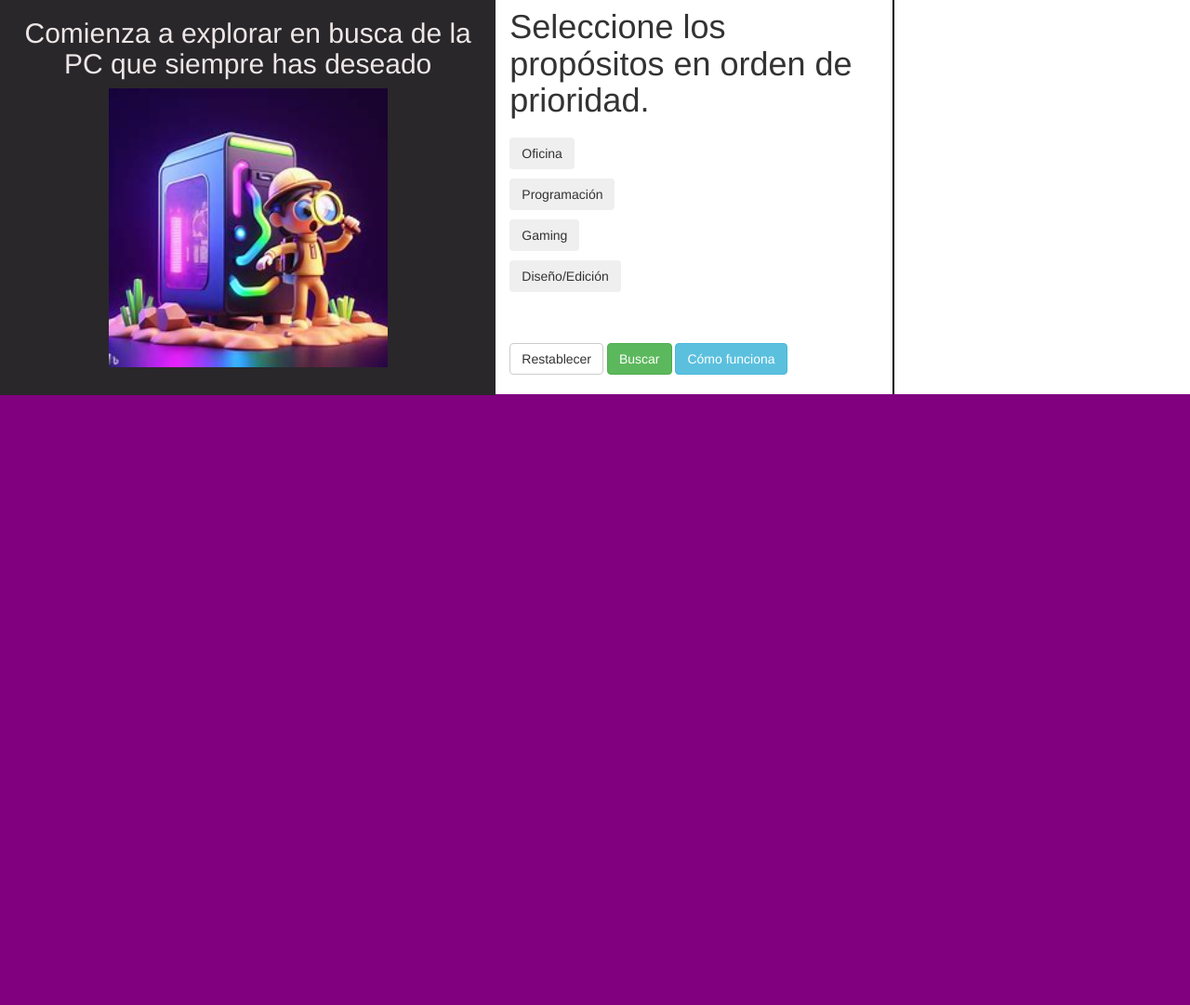
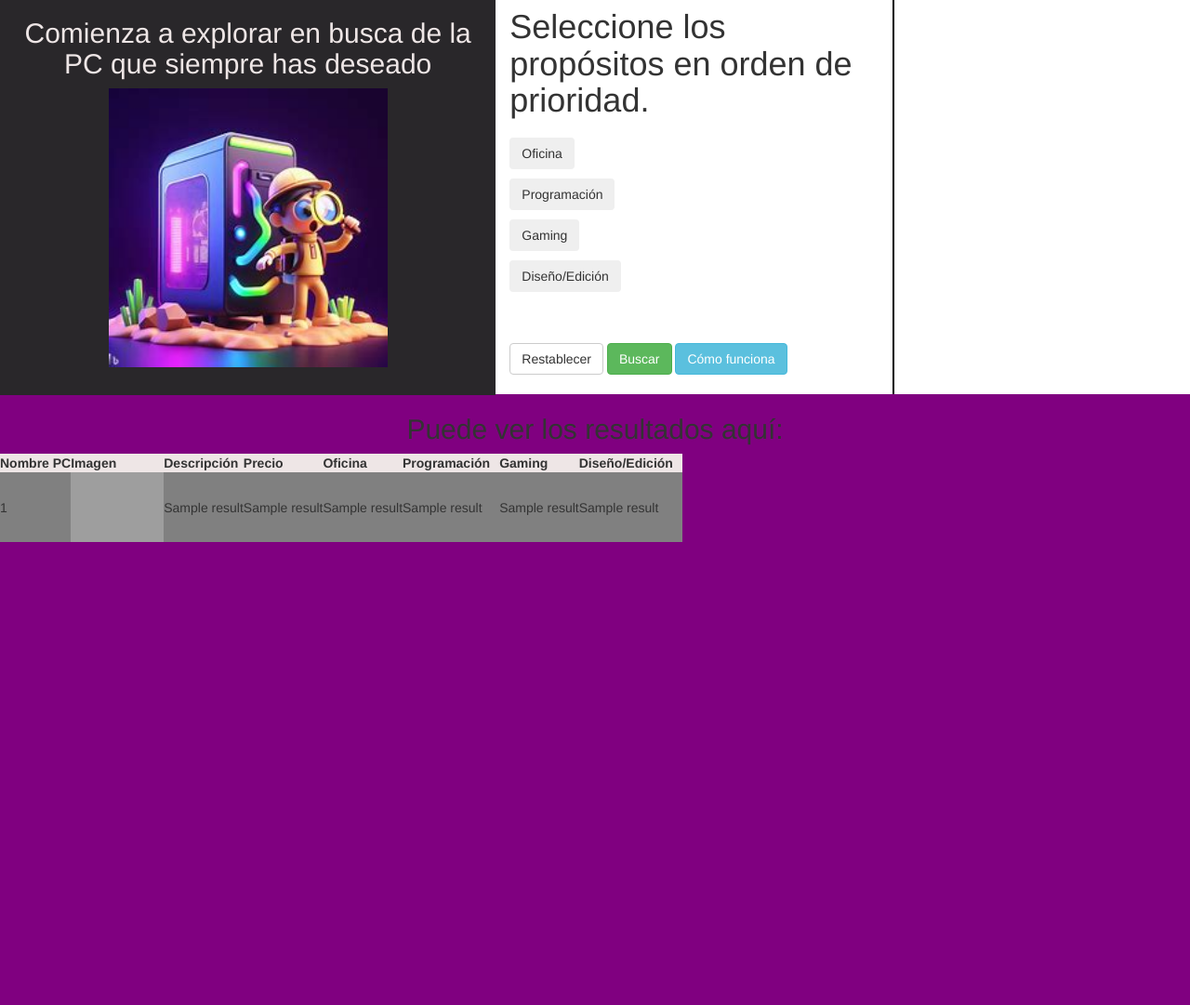
Before and after one commit to EduardoSaavedraQ/YourPC_maintainence, a Flask app: template templates/searchPC.html in a window 1280 px wide. Shown: the part 53-1134 px from the top of the page at 93% size. Before the commit the page ends 478 px from the top, so only its background shows below. Run offline with Flask 3, Linux system fonts and the light colour scheme; a user stored in the database is signed in; the template is opened without the code that fills it: most values are stand-ins (such as "Sample title", 1, 10 or a date in 2020); some libraries are stand-ins or nearby versions; grey boxes are pictures that could not be loaded.

Commit message:
Mostrar resultados de consulta en una tabla en searchPC.html

```diff
--- a/App.py
+++ b/App.py
@@ -125,7 +125,7 @@ def searchPC():
             conn = conectar()
             cur = conn.cursor()
 
-            sql_campos = "SELECT pk_nombre, descripcion, precio, oficina, programacion, gaming, edicion, imagen FROM pc "
+            sql_campos = "SELECT pk_nombre, imagen, descripcion, precio, oficina, programacion, gaming, edicion FROM pc "
 
             #Preparar consulta de SQL
             if len(data) == 0:
@@ -154,9 +154,15 @@ def searchPC():
                 print(sql_condiciones)
 
                 cur.execute(sql_campos + sql_condiciones)
+
             res = cur.fetchall()
 
+            print(len(res))
             print(res)
+
+            if len(res) > 0:
+                return jsonify(res)
+
 
         except(mysql.connector.DatabaseError) as error:
             print(error)
@@ -166,7 +172,5 @@ def searchPC():
                 cur.close()
                 conn.close()
 
-    return render_template("searchPC.html")
-
 if __name__ == '__main__':
     app.run(debug=True)
--- a/templates/searchPC.html
+++ b/templates/searchPC.html
@@ -103,19 +103,80 @@
             </div>
             <div id="propositos_area" class="col-lg-4" style="height: 425px; background-color: white;">
                 <h1 style="position: relative; top: -10px;">Seleccione los propósitos en orden de prioridad.</h1>
+
                 <button class="Proposito btn" value="oficina">Oficina</button><br>
                 <button class="Proposito btn" value="programacion">Programación</button><br>
                 <button class="Proposito btn" value="gaming">Gaming</button><br>
                 <button class="Proposito btn" value="edicion">Diseño/Edición</button><br><br>
 
-                <div style="position: absolute; top: 370px;"><button id="Restablecer" class="btn btn-default">Restablecer</button> <button id="Buscar" class="btn btn-success">Buscar</button> <button id="myBtn" class="btn btn-info">Cómo funciona</button></div>
-
+                <div style="position: absolute; top: 370px;">
+                    <button id="Restablecer" class="btn btn-default">Restablecer</button>
+                    <button id="Buscar" type="submit" class="btn btn-success">Buscar</button>
+                    <button id="myBtn" class="btn btn-info">Cómo funciona</button>
+                </div>
 
             </div>
             <div id="orden_area" class="col-lg-3" style="padding-top: 50px; padding-left: 50px; height: 425px; border-left: 2px solid black; background-color: white;"></div>
         </div>
+        <div class="row">
+            <h2 style="font-weight: 300; text-align: center;">Puede ver los resultados aquí:</h2>
+            <table id="Tabla_resultados" class="table-responsive table-hover" style="display: none;">
+                <thead>
+                    <th>Nombre PC</th>
+                    <th>Imagen</th>
+                    <th>Descripción</th>
+                    <th>Precio</th>
+                    <th style="padding-right: 10px;">Oficina</th>
+                    <th style="padding-right: 10px;">Programación</th>
+                    <th style="padding-right: 10px;">Gaming</th>
+                    <th style="padding-right: 10px;">Diseño/Edición</th>
+                </thead>
+                <tbody id="Resultados">
+
+                </tbody>
+            </table>
+
+
+                {% if no_results %}
+                <div class="alert alert-danger" role="alert">
+                    Lo sentimos. Actualmente no existen resultados para su consulta.
+                </div>
+                {% endif %}
+
+                {% if results %}
+                    <div class="table-responsive" action="searchPC">
+                        <table class="table-hover" style="height: 593px; overflow-x: scroll; overflow-y: scroll; display: block;">
+                            <thead style="position: sticky; top: 0; background-color: #EEE6E6;">
+                                <tr>
+                                    <th>Nombre PC</th>
+                                    <th>Imagen</th>
+                                    <th>Descripción</th>
+                                    <th>Precio</th>
+                                    <th style="padding-right: 10px;">Oficina</th>
+                                    <th style="padding-right: 10px;">Programación</th>
+                                    <th style="padding-right: 10px;">Gaming</th>
+                                    <th style="padding-right: 10px;">Diseño/Edición</th>
+                                </tr>
+                            </thead>
+                            <tbody style="background-color: gray;">
+                                {% for r in results %}
+                                <tr>
+                                    <td>{{r[0]}}</td>
+                                    <td><img src="../static/uploads/{{r[1]}}" style="width: 100px;" alt="Imagen de PC"></td>
+                                    <td>{{r[2]}}</td>
+                                    <td>{{r[3]}}</td>
+                                    <td>{{r[4]}}</td>
+                                    <td>{{r[5]}}</td>
+                                    <td>{{r[6]}}</td>
+                                    <td>{{r[7]}}</td>
+                                </tr>
+                                {% endfor %}
+                            </tbody>
+                        </table>
+                    </div>
+                {% endif %}
+        </div>
     </div>
-    <div id="data"></div>
     <script>
         // Creamos un arreglo en donde guardaremos los propósitos conforme se vayan seleccionando
         let propositos = [];
@@ -162,16 +223,45 @@
             //Eliminamos todos los botones clones
             botones_clones.forEach((boton) => {
                 boton.remove();
-            })
+            });
 
             //Hacemos visibles todos los botones originales que fueron seleccionados
             botones.forEach((boton) => {
                 boton.style.visibility = "visible";
-            })
+            });
 
             //Vaciamos la lista de propósitos
             propositos = [];
             console.log(propositos);
+        }
+
+        function mostrarTablaResultados(results) {
+            var tbody = document.getElementById("Resultados");
+
+            results.forEach((res) => {
+                var tr = document.createElement("tr");
+
+                for(let i = 0; i < 8; i++) {
+                    var td = document.createElement("td");
+
+                    if(i == 1) {
+                        var img = document.createElement("img");
+                        img.src = "../static/" + res[i];
+                        img.alt = "Imagen de PC";
+
+                        td.appendChild(img);
+                    }
+                    else {
+                        td.textContent = res[i];
+                    }
+
+                    tr.appendChild(td);
+                }
+
+                tbody.appendChild(tr);
+            });
+
+            document.getElementById("Tabla_resultados").style.display = "block";
         }
 
         const boton_buscar = document.getElementById("Buscar");
@@ -187,6 +277,7 @@
                 dataType : 'json',
                 data : js_data
             }).done(function(result) {
+                mostrarTablaResultados(result);
                 console.log(result);
                 $("#data").html(result);
             }).fail(function(jqXHR, textStatus, errorThrown) {
```
